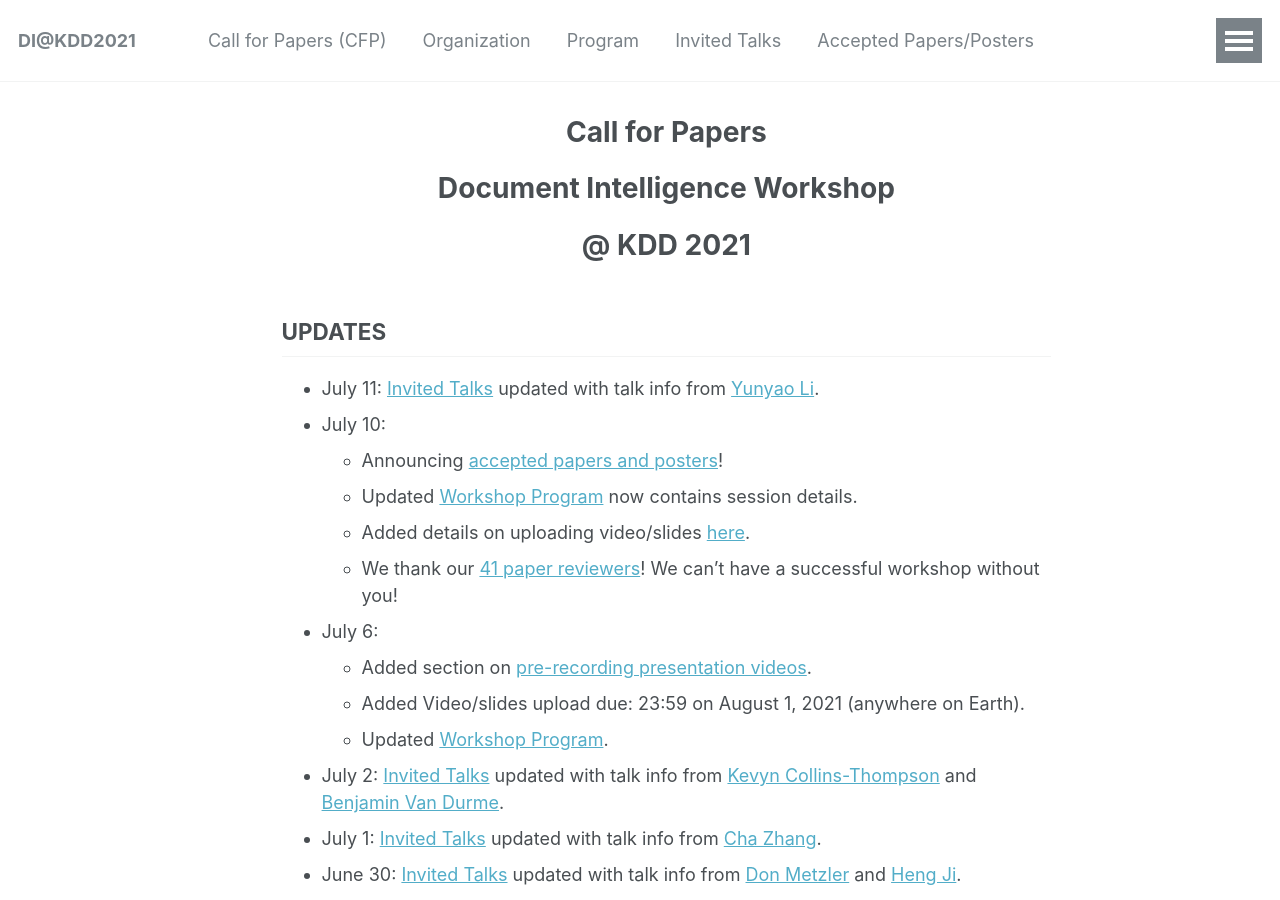
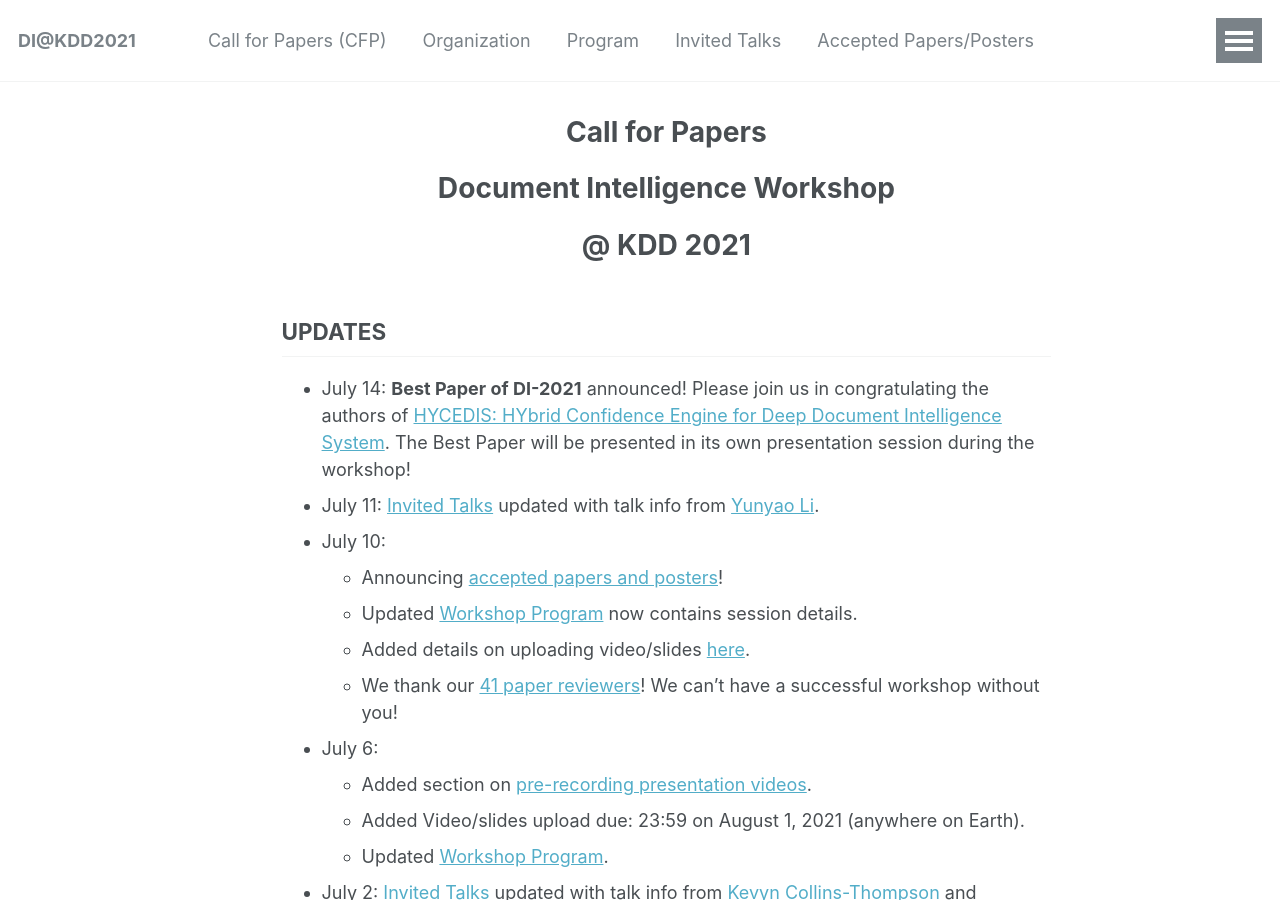
Before and after one commit to document-intelligence/DI-2022, a Jekyll site: the page built from _pages/cfp.md, in a window 1280 px wide and 900 px high. Built offline with Jekyll 4.4.1, drawn with Linux system fonts in a browser that asks for light colours.

Commit message:
Update cfp.md

```diff
--- a/_pages/cfp.md
+++ b/_pages/cfp.md
@@ -11,6 +11,7 @@ redirect_from:
 
 ## UPDATES
 
+- July 14: **Best Paper of DI-2021** announced! Please join us in congratulating the authors of [HYCEDIS: HYbrid Confidence Engine for Deep Document Intelligence System](https://document-intelligence.github.io/DI-2021/papers/#paper_8). The Best Paper will be presented in its own presentation session during the workshop!
 - July 11: [Invited Talks](https://document-intelligence.github.io/DI-2021/talks/#talk_yunyao) updated with talk info from [Yunyao Li](https://researcher.watson.ibm.com/researcher/view.php?person=us-yunyaoli).
 - July 10:
   - Announcing [accepted papers and posters](https://document-intelligence.github.io/DI-2021/papers/)!
```
